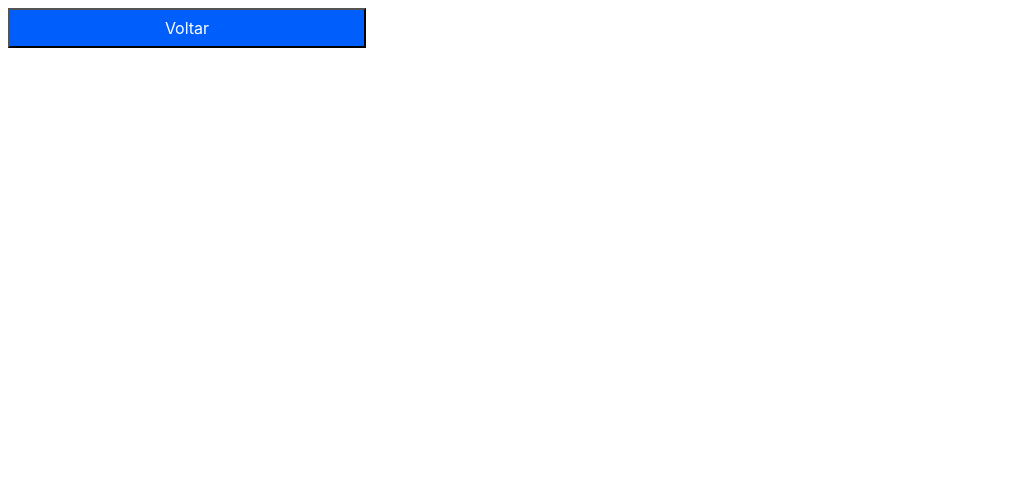
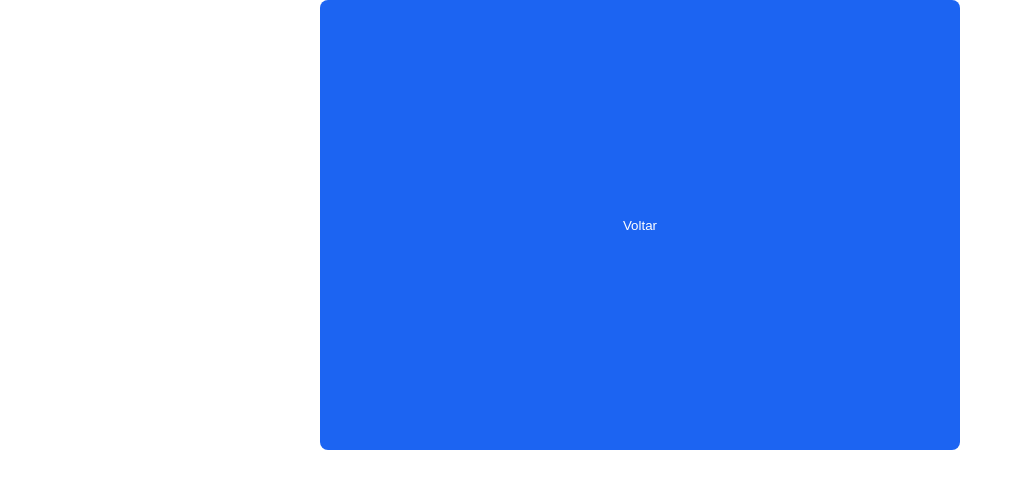
Before and after one commit to efremfilho/efremfilho.github.io, a Jekyll site: the page pipefy-tests/button.html, which Jekyll copies as it is, in a window 1280 px wide. Shown: the top 489 px of the page, without its empty margins (0-1015 px from the left). Built offline with Jekyll 4.4.1, drawn with Linux system fonts in a browser that asks for light colours.

Commit message:
Update button.html

```diff
--- a/pipefy-tests/button.html
+++ b/pipefy-tests/button.html
@@ -2,65 +2,43 @@
 <html lang="pt">
 <head>
   <meta charset="UTF-8">
-  <title>Botão sem Margem, Borda e Padding</title>
+  <title>Botão 50% Width sem margens/padding/borda</title>
   <style>
-    /* Removendo completamente margin, border e padding */
-    .custom-button {
-      align-items: center;
-      appearance: button;
-      background-color: rgb(0, 94, 252);
-      box-sizing: border-box;
-      color: rgb(255, 255, 255);
-      column-gap: 8px;
+    /* Remove margens, paddings e barra de rolagem do body */
+    html, body {
+      margin: 0;
+      padding: 0;
+      overflow: hidden; /* Pode remover se não quiser forçar ocultar rolagem */
+      height: 100%;
+    }
+
+    /* Centraliza o conteúdo no body via text-align (para o botão inline-block) */
+    body {
+      text-align: center;
+    }
+
+    /* Botão ocupando 50% do espaço, sem margens/padding/borda */
+    button {
+      display: inline-block;
+      width: 50%;
+      height: 50%;
+      background-color: #1c64f2;
+      color: #fff;
       cursor: pointer;
-      display: flex;
-      font-family: Inter, -apple-system, BlinkMacSystemFont, "Segoe UI", Roboto, Oxygen-Sans, Ubuntu, Cantarell, "Helvetica Neue", sans-serif;
-      font-feature-settings: normal;
-      font-kerning: auto;
-      font-optical-sizing: auto;
-      font-size: 16px;
-      font-size-adjust: none;
-      font-stretch: 100%;
-      font-style: normal;
-      font-variant-alternates: normal;
-      font-variant-caps: normal;
-      font-variant-east-asian: normal;
-      font-variant-emoji: normal;
-      font-variant-ligatures: normal;
-      font-variant-numeric: normal;
-      font-variant-position: normal;
-      font-variation-settings: normal;
-      font-weight: 400;
-      height: 39.6111px;     /* Ajuste se desejar um valor inteiro */
-      justify-content: center;
-      letter-spacing: normal;
-      line-height: normal;
-      max-width: 100%;
-      position: relative;
-      row-gap: 8px;
-      text-align: center;
-      text-indent: 0px;
-      text-rendering: auto;
-      text-shadow: none;
-      text-size-adjust: 100%;
-      text-transform: none;
-      transition-behavior: normal;
-      transition-delay: 0s;
-      transition-duration: 0.125s;
-      transition-property: all;
-      transition-timing-function: ease-in-out;
-      user-select: none;
-      width: 358px;
-      word-spacing: 0px;
-      -webkit-box-align: center;
-      -webkit-box-pack: center;
-      -webkit-font-smoothing: antialiased;
-      -webkit-border-image: none;
-      /* Sem margin, border, padding */
+      border: none;        /* sem borda */
+      border-radius: 8px;  /* cantos arredondados não contam como borda */
+      padding: 0;          /* sem padding interno */
+      margin: 0;           /* sem margem externa */
     }
   </style>
 </head>
 <body>
-  <button class="custom-button" onclick="window.history.back()">Voltar</button>
+  <button onclick="voltar()">Voltar</button>
+
+  <script>
+    function voltar() {
+      window.history.back();
+    }
+  </script>
 </body>
 </html>
```
